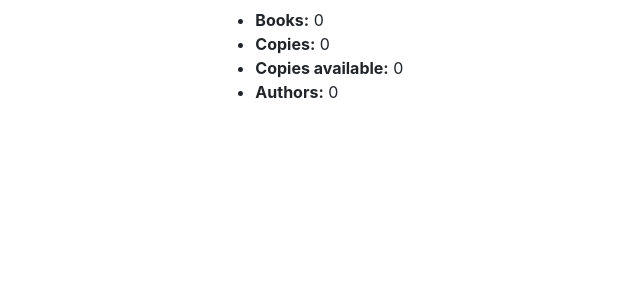
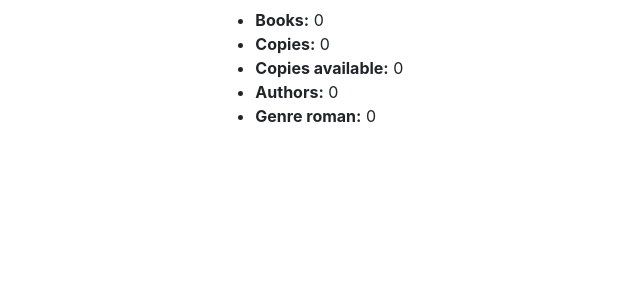
Before and after one commit to ANMinaev/locallibrary, a Django app: page /catalog/ in a window 1280 px wide. Shown: the part 174-474 px from the top of the page, without its empty margins (13-653 px from the left). Run offline with Django 3.2, Linux system fonts and the light colour scheme; data that the repository does not hold is empty; some libraries are stand-ins or nearby versions.

Commit message:
Chelenge

```diff
--- a/locallibrary/catalog/templates/index.html
+++ b/locallibrary/catalog/templates/index.html
@@ -1,4 +1,8 @@
 {% extends "base_generic.html" %}
+
+{% block title %}
+   <title>Local Library</title>
+{% endblock %}
 
 {% block content %}
   <h1>Local Library Home</h1>
@@ -10,5 +14,6 @@
     <li><strong>Copies:</strong> {{ num_instances }}</li>
     <li><strong>Copies available:</strong> {{ num_instances_available }}</li>
     <li><strong>Authors:</strong> {{ num_authors }}</li>
+    <li><strong>Genre roman:</strong> {{ num_genre }}</li>
   </ul>
 {% endblock %}
--- a/locallibrary/catalog/views.py
+++ b/locallibrary/catalog/views.py
@@ -24,11 +24,15 @@ def index(request):
     # The 'all()' is implied by default.
     num_authors = Author.objects.count()
 
+    # колличество Романов
+    num_genre = Genre.objects.filter(name__iexact = 'роман').count()
+
     context = {
         'num_books': num_books,
         'num_instances': num_instances,
         'num_instances_available': num_instances_available,
         'num_authors': num_authors,
+        'num_genre': num_genre,
     }
 
     # Render the HTML template index.html with the data in the context variable
```
